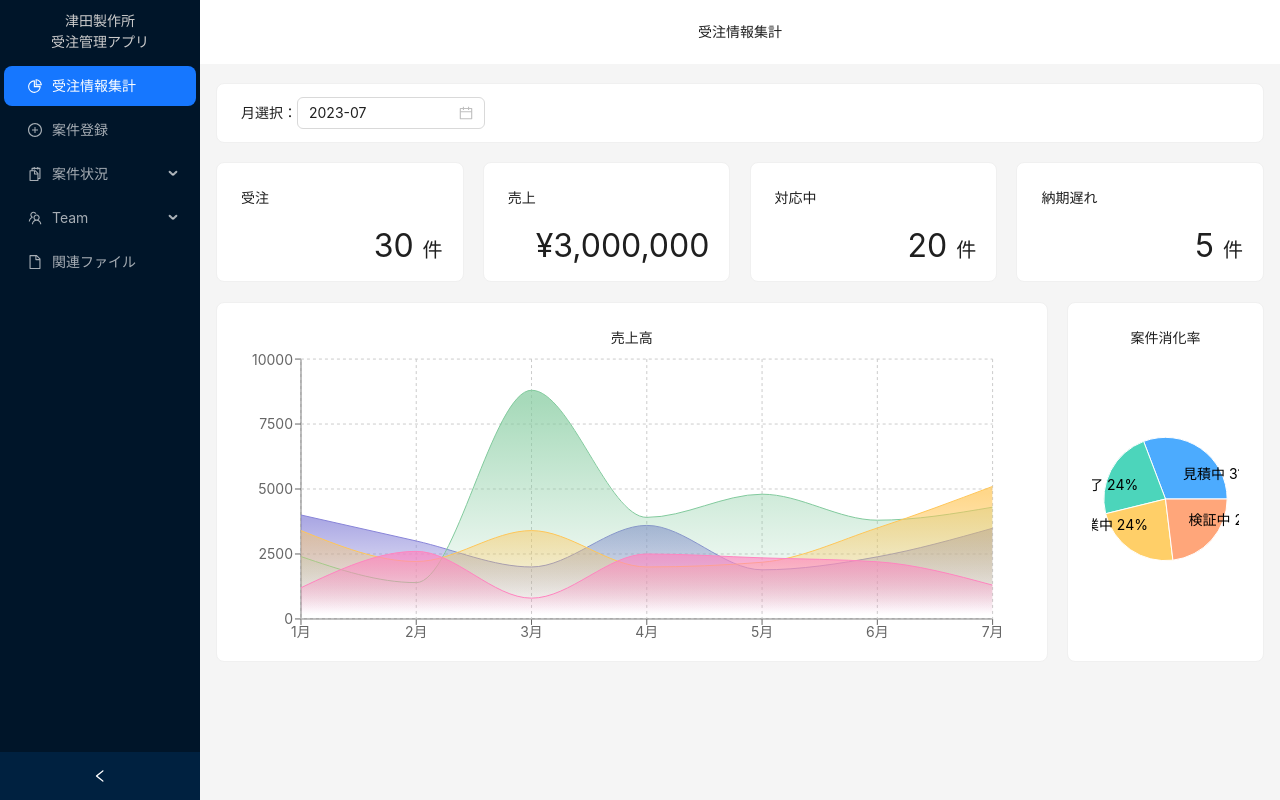
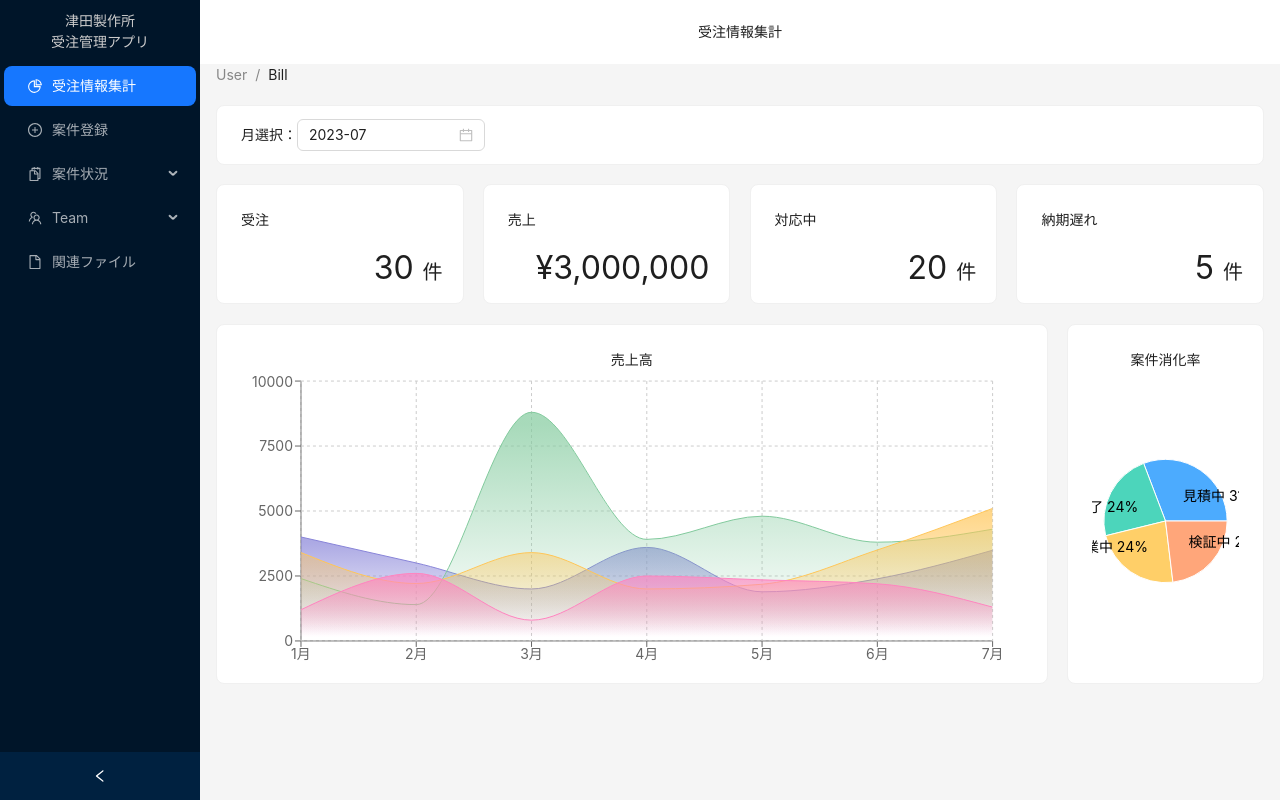
Before and after one commit to k-karasawa/tsuda-order, a Next.js app: page / in a window 1280 px wide. Built offline with nearby package versions, Linux system fonts and the light colour scheme.

Commit message:
type-fixed

```diff
--- a/components/base/header.tsx
+++ b/components/base/header.tsx
@@ -6,7 +6,12 @@ import { OrderRegistrationPage } from '@/pages/orderregistration';
 
 const { Header, Content, Sider } = Layout;
 
-type MenuItem = Required<MenuProps>['items'][number];
+type MenuItem = {
+  key: string;
+  icon?: React.ReactNode;
+  children?: MenuItem[];
+  label: React.ReactNode;
+};
 
 function getItem(
   label: React.ReactNode,
@@ -83,13 +88,13 @@ export const HeaderPage: React.FC = () => {
         <Header style={{ padding: 0, background: colorBgContainer, display: 'flex', alignItems: 'center', justifyContent: 'center' }}>
           {getPageTitle(currentPage)}
         </Header>
-          <Content style={{ margin: '0 16px' }}>
-            <Breadcrumb items={[
-              { content: 'User' },
-              { content: 'Bill' }
-            ]} />
-            {renderContent()}
-          </Content>
+        <Content style={{ margin: '0 16px' }}>
+          <Breadcrumb>
+            <Breadcrumb.Item>User</Breadcrumb.Item>
+            <Breadcrumb.Item>Bill</Breadcrumb.Item>
+          </Breadcrumb>
+          {renderContent()}
+        </Content>
         </Layout>
       </Layout>
     </>
```
